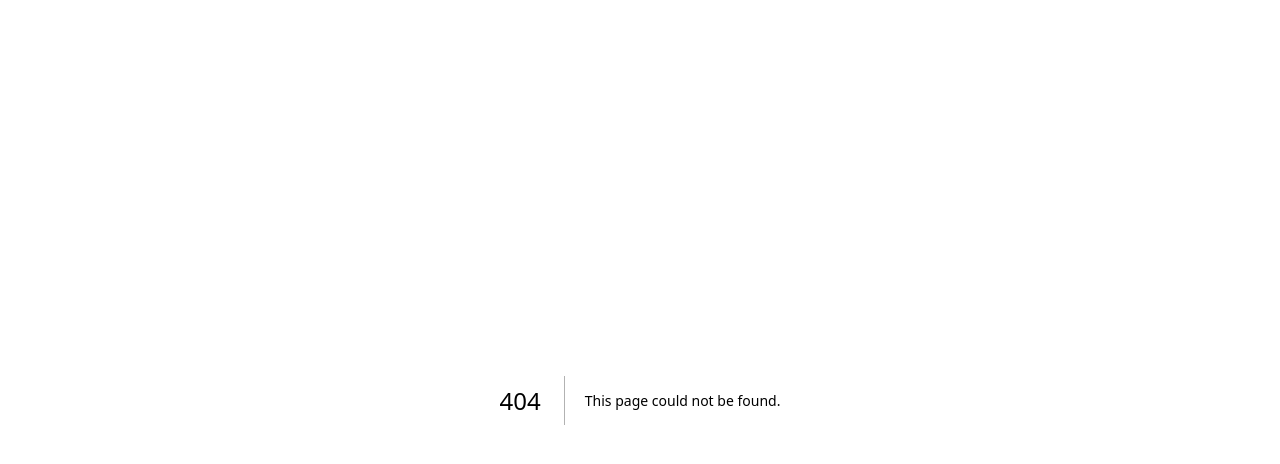
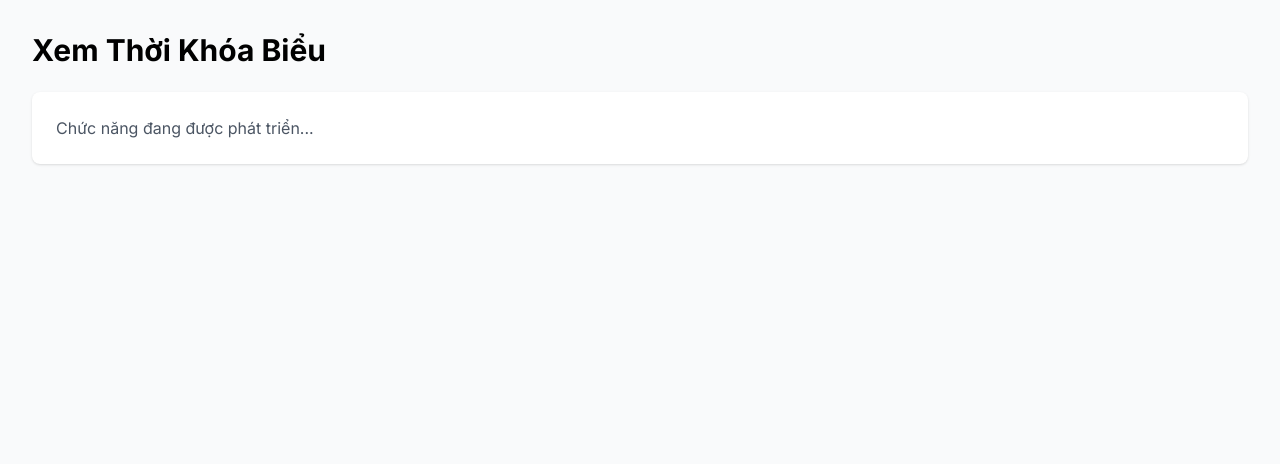
Before and after one commit to HoangThiencm/tkb-web-frontend, a Next.js app: page /timetable in a window 1280 px wide. Before the commit this address had no page. Shown: the top 464 px of the page. Built offline with nearby package versions, Linux system fonts and the light colour scheme.

Commit message:
Create page.tsx

```diff
--- /dev/null
+++ b/app/timetable/page.tsx
@@ -0,0 +1,14 @@
+'use client'
+
+export default function TimetablePage() {
+  return (
+    <div className="min-h-screen bg-gray-50 p-8">
+      <div className="max-w-7xl mx-auto">
+        <h1 className="text-3xl font-bold mb-6">Xem Thời Khóa Biểu</h1>
+        <div className="bg-white rounded-lg shadow p-6">
+          <p className="text-gray-600">Chức năng đang được phát triển...</p>
+        </div>
+      </div>
+    </div>
+  )
+}
```
